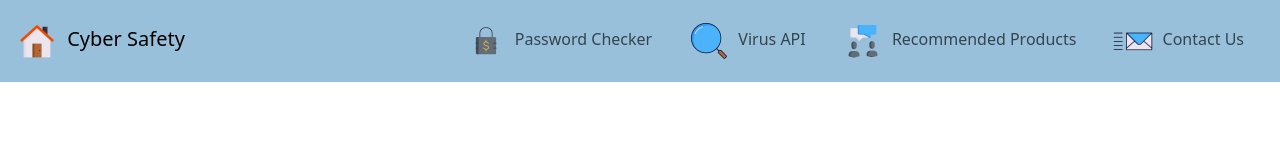
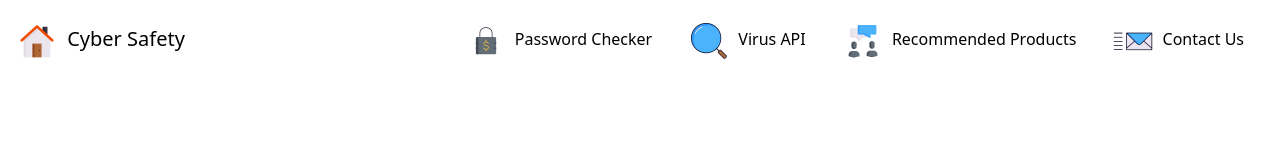
Before and after one commit to winterpigeon/CyberSafetyWebsite, a plain HTML site: page index.html in a window 1280 px wide. Drawn offline with nearby package versions, Linux system fonts and the light colour scheme.

```diff
--- a/styles.css
+++ b/styles.css
@@ -1,5 +1,8 @@
 .navigationbar {
-	background-color: rgba(109, 165, 202, 0.7);
+	background-color: white;
+}
+.navigationbar p {
+	color: black;
 }
 .navicon {
 	margin: 0 1rem 0 0;
```
